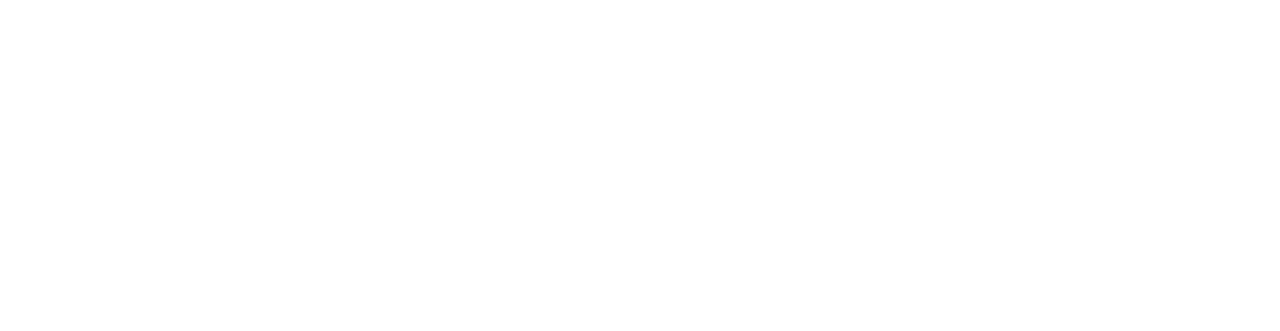
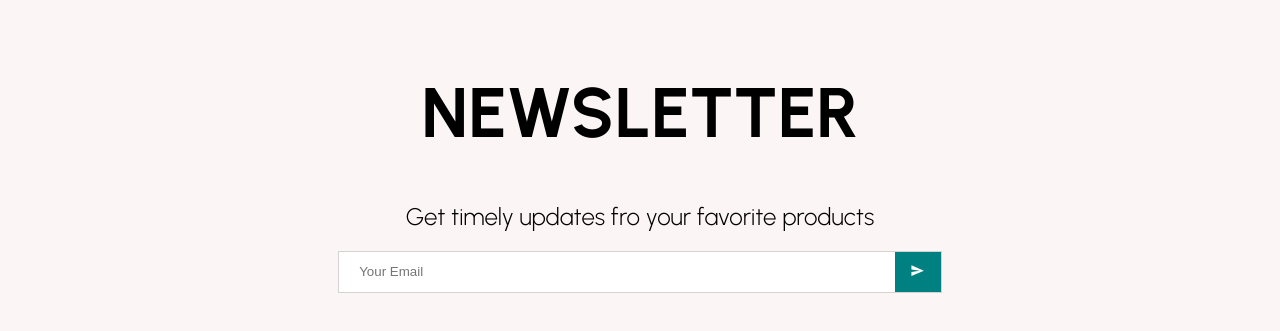
Before and after one commit to mikey247/THE_STORE., a React (Create React App) app: page / in a window 1280 px wide. Shown: the part 2363-2694 px from the top of the page. Before the commit the page ends 2281 px from the top, so only its background shows below. Built offline with nearby package versions, Linux system fonts and the light colour scheme.

Commit message:
home-page

```diff
--- a/src/components/Announcement.jsx
+++ b/src/components/Announcement.jsx
@@ -14,7 +14,7 @@
 const Announcement = () => {
   return (
     <>
-      <Container>Super Deal! Free shipping on Orders Over ₦50,000</Container>
+      <Container>Super Deal! Free shipping on Orders Over ₦500,000</Container>
     </>
   );
 };
--- /dev/null
+++ b/src/components/Footer.jsx
@@ -0,0 +1,135 @@
+//
+import styled from "styled-components";
+import {
+  BsInstagram,
+  BsFacebook,
+  BsTwitter,
+  BsPinterest,
+  BsFillTelephoneFill,
+} from "react-icons/bs";
+import { BiMap } from "react-icons/bi";
+import { AiOutlineMail } from "react-icons/ai";
+
+const Container = styled.div`
+  display: flex;
+`;
+const Left = styled.div`
+  flex: 1;
+  display: flex;
+  flex-direction: column;
+  padding: 20px;
+`;
+
+const Logo = styled.h1``;
+const Description = styled.p`
+  margin: 20px 0px;
+`;
+const SocialContainer = styled.div`
+  display: flex;
+`;
+const SocialIcon = styled.div`
+  width: 40px;
+  height: 40px;
+  border-radius: 50%;
+  color: white;
+  background-color: #${(props) => props.color};
+  display: flex;
+  justify-content: center;
+  align-items: center;
+  margin-right: 20px;
+`;
+
+const Center = styled.div`
+  flex: 1;
+  padding: 20px;
+`;
+
+const Title = styled.h3`
+  margin-bottom: 30px;
+`;
+const List = styled.ul`
+  margin: 0;
+  padding: 0;
+  list-style: none;
+  display: flex;
+  flex-wrap: wrap;
+`;
+const ListItem = styled.li`
+  width: 50%;
+  margin-bottom: 10px;
+`;
+const Right = styled.div`
+  flex: 1;
+  padding: 20px;
+`;
+const ContactItem = styled.div`
+  margin-bottom: 20px;
+  display: flex;
+  align-items: center;
+`;
+
+const Footer = () => {
+  return (
+    <Container>
+      <Left>
+        <Logo>THE STORE.</Logo>
+        <Description>
+          Lorem ipsum dolor sit amet consectetur, adipisicing elit. Saepe
+          cupiditate debitis quis ad officiis reiciendis!
+        </Description>
+
+        <SocialContainer>
+          <SocialIcon color="E4405F">
+            <BsInstagram />
+          </SocialIcon>
+
+          <SocialIcon color="3B5999">
+            <BsFacebook />
+          </SocialIcon>
+
+          <SocialIcon color="55ACEE">
+            <BsTwitter />
+          </SocialIcon>
+
+          <SocialIcon color="E60023">
+            <BsPinterest />
+          </SocialIcon>
+        </SocialContainer>
+      </Left>
+
+      <Center>
+        <Title>Useful Links</Title>
+        <List>
+          <ListItem>Home</ListItem>
+          <ListItem>Cart</ListItem>
+          <ListItem>Men's Fashion</ListItem>
+          <ListItem>Women's Fashion</ListItem>
+          <ListItem>Accessories</ListItem>
+          <ListItem>My Account</ListItem>
+          <ListItem>Order Tracking</ListItem>
+          <ListItem>Wishlist</ListItem>
+          <ListItem>Terms and Conditions</ListItem>
+          <ListItem>Home</ListItem>
+        </List>
+      </Center>
+
+      <Right>
+        <Title>Contact</Title>
+        <ContactItem>
+          <BiMap />
+          1/3 lorem ipsum dolor,loreDolorem ratione is
+        </ContactItem>
+        <ContactItem>
+          <BsFillTelephoneFill />
+          +1 234 56 78
+        </ContactItem>
+        <ContactItem>
+          <AiOutlineMail />
+          michaeljunior794@gmail.com
+        </ContactItem>
+      </Right>
+    </Container>
+  );
+};
+
+export default Footer;
--- /dev/null
+++ b/src/components/Newsletter.jsx
@@ -0,0 +1,56 @@
+//
+import styled from "styled-components";
+import { IoSendSharp } from "react-icons/io5";
+
+const Container = styled.div`
+  height: 60vh;
+  background-color: #fcf5f5;
+  display: flex;
+  align-items: center;
+  justify-content: center;
+  flex-direction: column;
+`;
+const Title = styled.h1`
+  font-size: 70px;
+`;
+const Description = styled.div`
+  font-size: 24px;
+  font-weight: 300;
+  margin-bottom: 20px;
+`;
+const InputContainer = styled.div`
+  width: 47%;
+  height: 40px;
+  background-color: white;
+  display: flex;
+  justify-content: space-between;
+  border: 1px solid lightgray;
+`;
+const Input = styled.input`
+  border: none;
+  flex: 8;
+  padding-left: 20px;
+`;
+const Button = styled.button`
+  border: none;
+  flex: 0.5;
+  background-color: teal;
+  color: white;
+`;
+
+const Newsletter = () => {
+  return (
+    <Container>
+      <Title>NEWSLETTER</Title>
+      <Description>Get timely updates fro your favorite products</Description>
+      <InputContainer>
+        <Input placeholder="Your Email" />
+        <Button>
+          <IoSendSharp />
+        </Button>
+      </InputContainer>
+    </Container>
+  );
+};
+
+export default Newsletter;
--- a/src/pages/Home.jsx
+++ b/src/pages/Home.jsx
@@ -2,7 +2,9 @@
 import React from "react";
 import Announcement from "../components/Announcement";
 import Categories from "../components/Categories";
+import Footer from "../components/Footer";
 import NavBar from "../components/NavBar";
+import Newsletter from "../components/Newsletter";
 import Products from "../components/Products";
 import Slider from "../components/Slider";
 
@@ -14,6 +16,8 @@
       <Slider />
       <Categories />
       <Products />
+      <Newsletter />
+      <Footer />
     </div>
   );
 };
```
